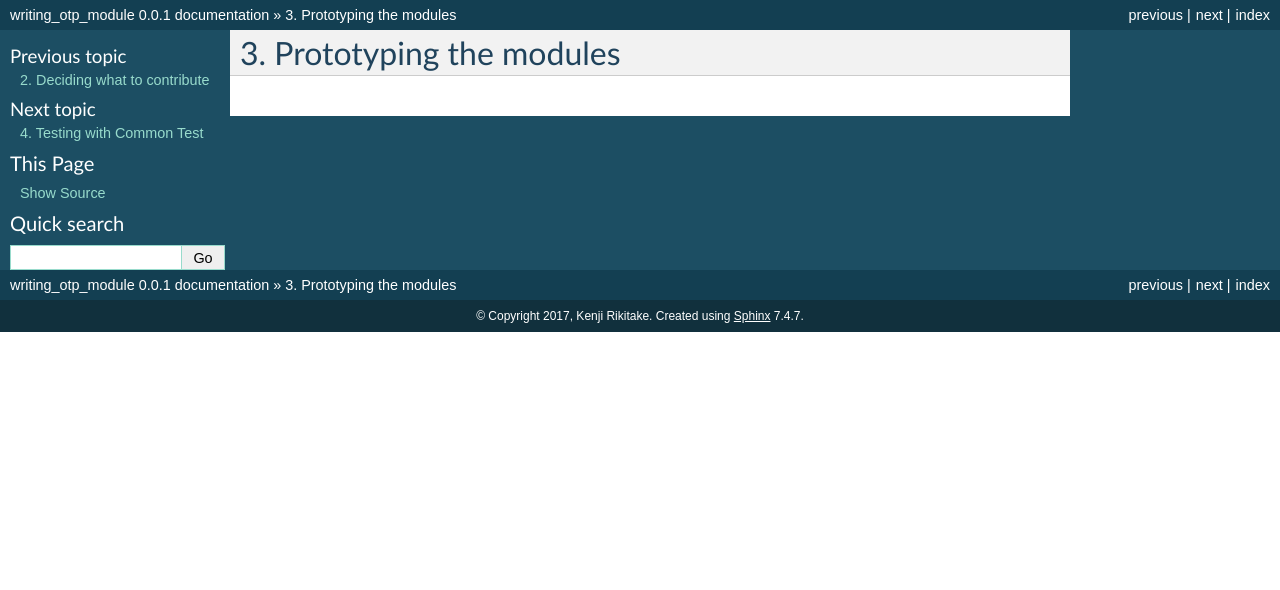
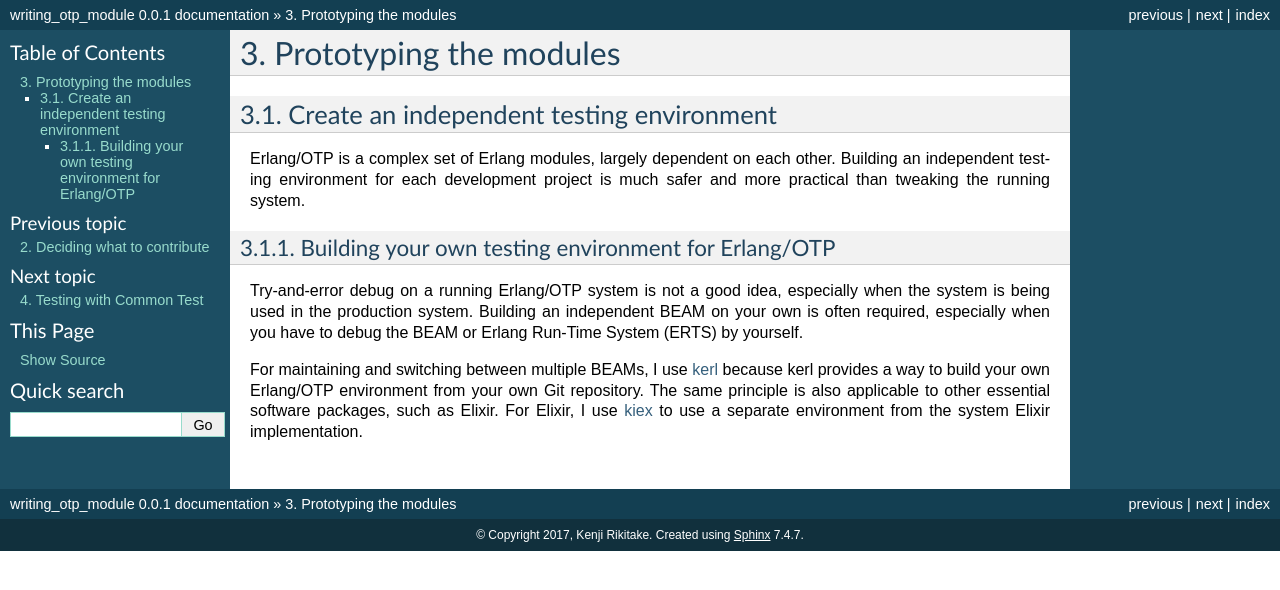
Before and after one commit to jj1bdx/writing-otp-modules, a Sphinx documentation site: the page built from draft/source/prototype-module.rst, in a window 1280 px wide. Shown: the top 590 px of the page. Built offline with Sphinx 7.4.7, drawn with Linux system fonts in a browser that asks for light colours.

Commit message:
Add source/prototype-module.rst: more to go...

```diff
--- a/draft/source/prototype-module.rst
+++ b/draft/source/prototype-module.rst
@@ -1,2 +1,26 @@
 Prototyping the modules
 =======================
+
+Create an independent testing environment
+-----------------------------------------
+
+Erlang/OTP is a complex set of Erlang modules, largely dependent on each
+other. Building an independent testing environment for each development
+project is much safer and more practical than tweaking the running
+system.
+
+Building your own testing environment for Erlang/OTP
+^^^^^^^^^^^^^^^^^^^^^^^^^^^^^^^^^^^^^^^^^^^^^^^^^^^^
+
+Try-and-error debug on a running Erlang/OTP system is not a good idea,
+especially when the system is being used in the production
+system. Building an independent BEAM on your own is often required,
+especially when you have to debug the BEAM or Erlang Run-Time System
+(ERTS) by yourself.
+
+For maintaining and switching between multiple BEAMs, I use `kerl
+<https://github.com/kerl/kerl>`_ because kerl provides a way to build
+your own Erlang/OTP environment from your own Git repository. The same
+principle is also applicable to other essential software packages, such
+as Elixir. For Elixir, I use `kiex <https://github.com/taylor/kiex>`_ to
+use a separate environment from the system Elixir implementation.
```
